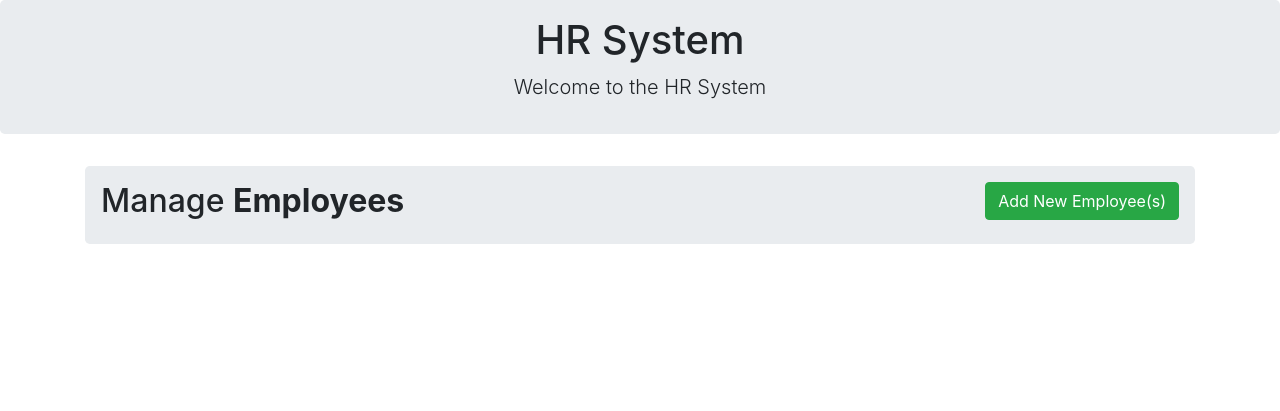
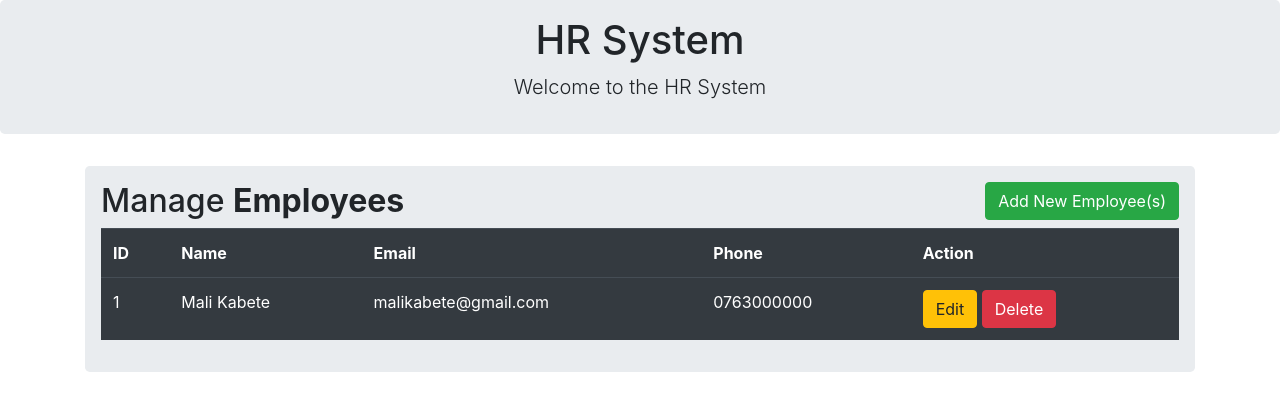
Before and after one commit to aTfure/Junior-Developer-Mastery-Program, a Flask app: page / in a window 1280 px wide. Shown: the top 411 px of the page. Run offline with Flask 3, Linux system fonts and the light colour scheme; some libraries are stand-ins or nearby versions.

Commit message:
Refactor HR system code and add database configuration

```diff
--- a/human-resource-management-system/App.py
+++ b/human-resource-management-system/App.py
@@ -1,7 +1,12 @@
 from flask import Flask, render_template
+from flask_sqlalchemy import SQLAlchemy
 
 
-app = Flask(__name__)
+app = Flask(__name__) # Creating an instance of the Flask class
+app.secret_key = 'secret_key'   # Secret key for the session
+
+# Configuring the database
+app.config['SQLALCHEMY_DATABASE_URI'] = 'sqlite:///test.db'
 
 
 @app.route('/')
--- a/human-resource-management-system/templates/index.html
+++ b/human-resource-management-system/templates/index.html
@@ -11,11 +11,161 @@ endblock %} {% block body %}
             class="btn btn-success float-right"
             data-toggle="modal"
             data-target="#mymodal"
+            title="Add New Employee(s)"
           >
             Add New Employee(s)
           </button>
         </h2>
+        <table class="table table-hover table-dark">
+          <tr>
+            <th>ID</th>
+            <th>Name</th>
+            <th>Email</th>
+            <th>Phone</th>
+            <th>Action</th>
+          </tr>
+          <tr>
+            <td>1</td>
+            <td>Mali Kabete</td>
+            <td>malikabete@gmail.com</td>
+            <td>0763000000</td>
+            <td>
+              <a
+                href="#"
+                class="btn btn-warning btn-xs"
+                data-toggle="modal"
+                data-target="#modaledit"
+                title="Edit"
+                >Edit</a
+              >
+              <a
+                href="#"
+                class="btn btn-danger btn-xs"
+                onclick="return confirm('Are you sure to Delete?')"
+                title="Delete"
+                >Delete</a
+              >
+            </td>
+          </tr>
+        </table>
       </div>
+      <!-- Modal for adding new employee -->
+      <div id="mymodal" class="modal fade" role="dialog">
+        <div class="modal-dialog">
+          <div class="modal-content">
+            <div class="modal-header">
+              <h4 class="modal-title">Add Employee</h4>
+            </div>
+            <div class="modal-body">
+              <form action="" method="POST">
+                <div class="form-group">
+                  <label for="name">Name:</label>
+                  <input
+                    type="text"
+                    class="form-control"
+                    name="name"
+                    id="name"
+                    placeholder="Enter name"
+                    required
+                  />
+                </div>
+                <div class="form-group">
+                  <label for="email">Email:</label>
+                  <input
+                    type="email"
+                    class="form-control"
+                    name="email"
+                    id="email"
+                    placeholder="Enter email"
+                    required
+                  />
+                </div>
+                <div class="form-group">
+                  <label for="phone">Phone:</label>
+                  <input
+                    type="tel"
+                    class="form-control"
+                    name="phone"
+                    id="phone"
+                    placeholder="Enter phone"
+                    required
+                  />
+                </div>
+                <div class="form-group">
+                  <button class="btn btn-primary" type="submit">
+                    Add Employee
+                  </button>
+                </div>
+              </form>
+            </div>
+            <div class="modal-footer">
+              <button
+                type="button"
+                class="btn btn-secondary"
+                data-dismiss="modal"
+              >
+                Close
+              </button>
+            </div>
+          </div>
+        </div>
+      </div>
+      <!-- End of Modal for  adding new employee -->
+      <!-- Modal for editing employee -->
+      <div id="modaledit" class="modal fade" role="dialog">
+        <div class="modal-dialog">
+          <div class="modal-content">
+            <div class="modal-header">
+              <h4 class="modal-title">Update Information</h4>
+            </div>
+            <div class="modal-body">
+              <form action="" method="POST">
+                <div class="form-group">
+                  <label for="name">Name:</label>
+                  <input type="hidden" name="id" value="id" />
+                  <input
+                    type="text"
+                    class="form-control"
+                    name="name"
+                    value="Mali Kabete"
+                  />
+                </div>
+                <div class="form-group">
+                  <label for="email">Email:</label>
+                  <input
+                    type="email"
+                    class="form-control"
+                    name="email"
+                    value="malikabete@gmail.com"
+                  />
+                </div>
+                <div class="form-group">
+                  <label for="phone">Phone:</label>
+                  <input
+                    type="tel"
+                    class="form-control"
+                    name="phone"
+                    value="0763000000"
+                  />
+                </div>
+                <div class="form-group">
+                  <button class="btn btn-primary" type="submit">Update</button>
+                </div>
+              </form>
+            </div>
+            <div class="modal-footer">
+              <button
+                type="button"
+                class="btn btn-secondary"
+                data-dismiss="modal"
+              >
+                Close
+              </button>
+            </div>
+          </div>
+        </div>
+      </div>
+      <!-- End of Modal for editing employee -->
     </div>
   </div>
 </div>
```
